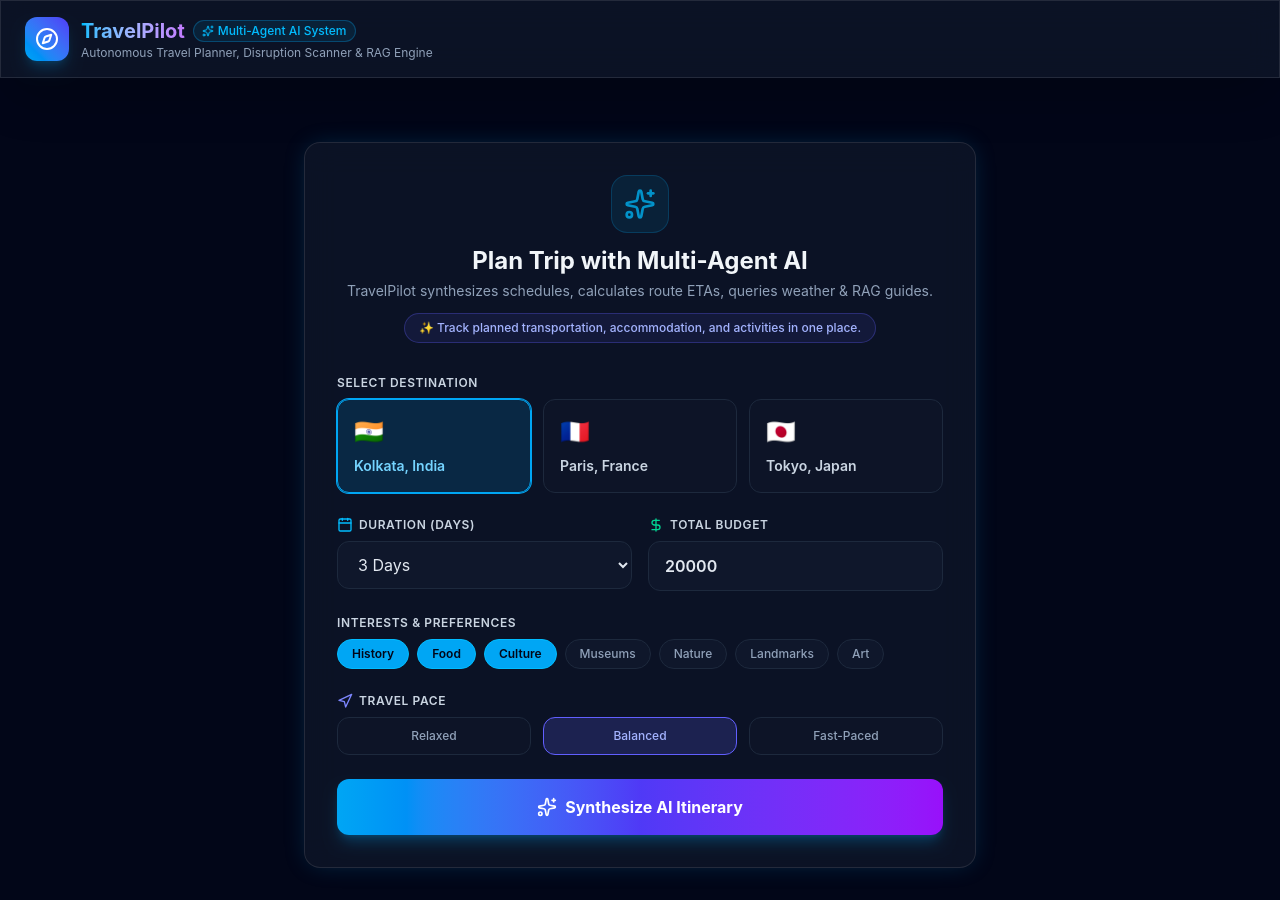
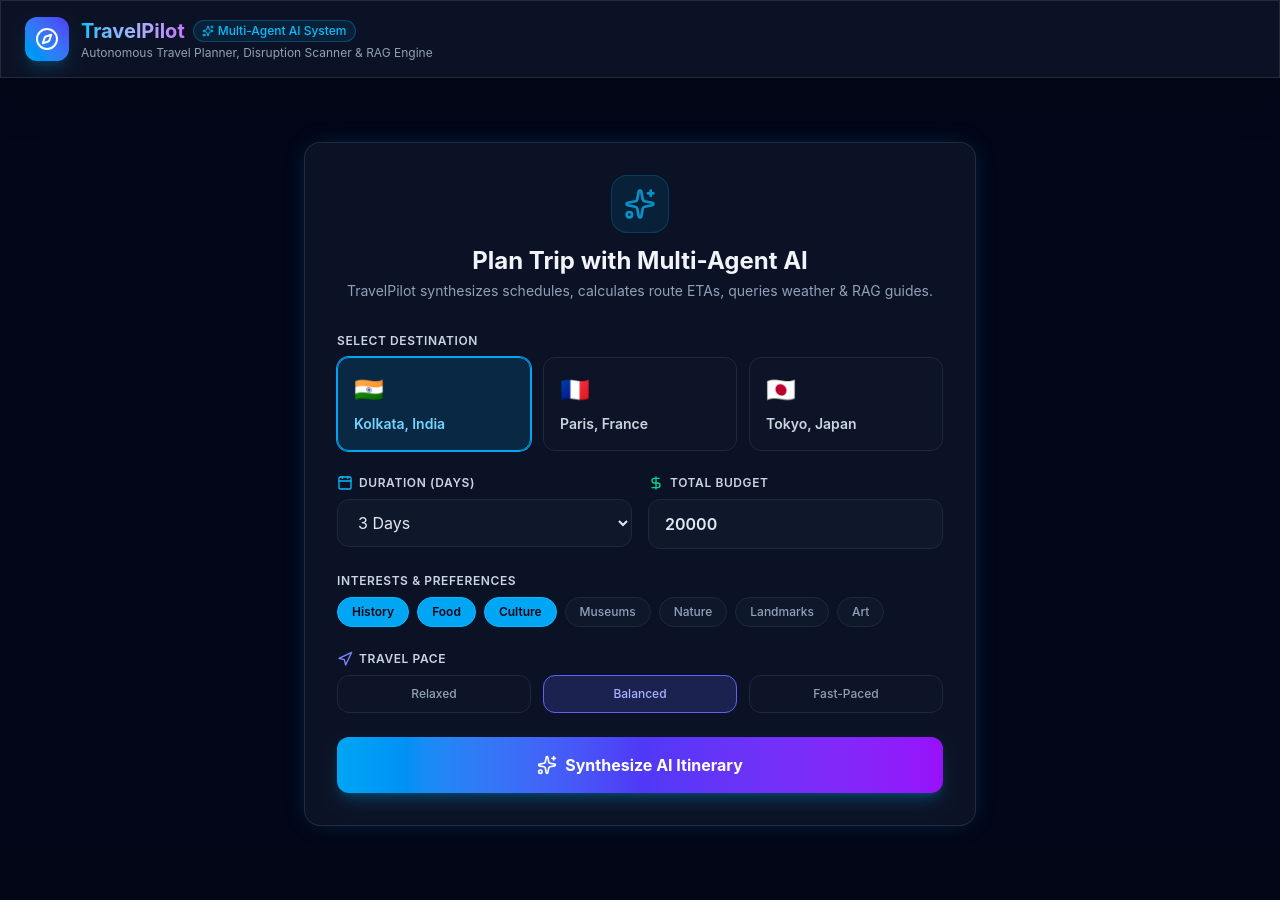
Before and after one commit to pramit-21/TravelPilot, a React app in the folder frontend/: page / in a window 1280 px wide. After the commit the page ends 858 px from the top, so only its background shows below. Built offline with nearby package versions, Linux system fonts and the light colour scheme; the HTML template or start-up script is replaced by a standard one.

Commit message:
updated more

```diff
--- a/frontend/src/App.jsx
+++ b/frontend/src/App.jsx
@@ -115,7 +115,7 @@ export default function App() {
               loading={loading}
             />
 
-            {/* Trip Hub: Track planned transportation, accommodation, and activities in one place */}
+            {/* Trip Hub */}
             <TripHubOverview trip={activeTrip} />
 
             {/* Budget Analytics */}
--- a/frontend/src/components/TripForm.jsx
+++ b/frontend/src/components/TripForm.jsx
@@ -44,9 +44,6 @@ export default function TripForm({ onSubmit, loading }) {
         <p className="text-sm text-slate-400 mt-1">
           TravelPilot synthesizes schedules, calculates route ETAs, queries weather & RAG guides.
         </p>
-        <div className="mt-3 inline-flex items-center gap-2 px-3.5 py-1.5 rounded-full bg-indigo-500/10 border border-indigo-500/30 text-indigo-300 text-xs font-medium">
-          ✨ Track planned transportation, accommodation, and activities in one place.
-        </div>
       </div>
 
       <form onSubmit={handleSubmit} className="space-y-6">
--- a/frontend/src/components/TripHubOverview.jsx
+++ b/frontend/src/components/TripHubOverview.jsx
@@ -44,9 +44,6 @@ export default function TripHubOverview({ trip }) {
             </div>
             <h3 className="text-base font-bold text-slate-100">Trip Management Hub</h3>
           </div>
-          <p className="text-xs text-sky-300/80 mt-1 font-medium">
-            Track planned transportation, accommodation, and activities in one place.
-          </p>
         </div>
         <span className="text-xs px-3 py-1 rounded-full bg-slate-900 border border-slate-700 text-slate-300 font-mono flex items-center gap-1.5">
           <ShieldCheck className="w-3.5 h-3.5 text-emerald-400" /> All Bookings Synchronized
```
Also changed, not shown: 1 other file (tests, documents, lock files or other folders).
